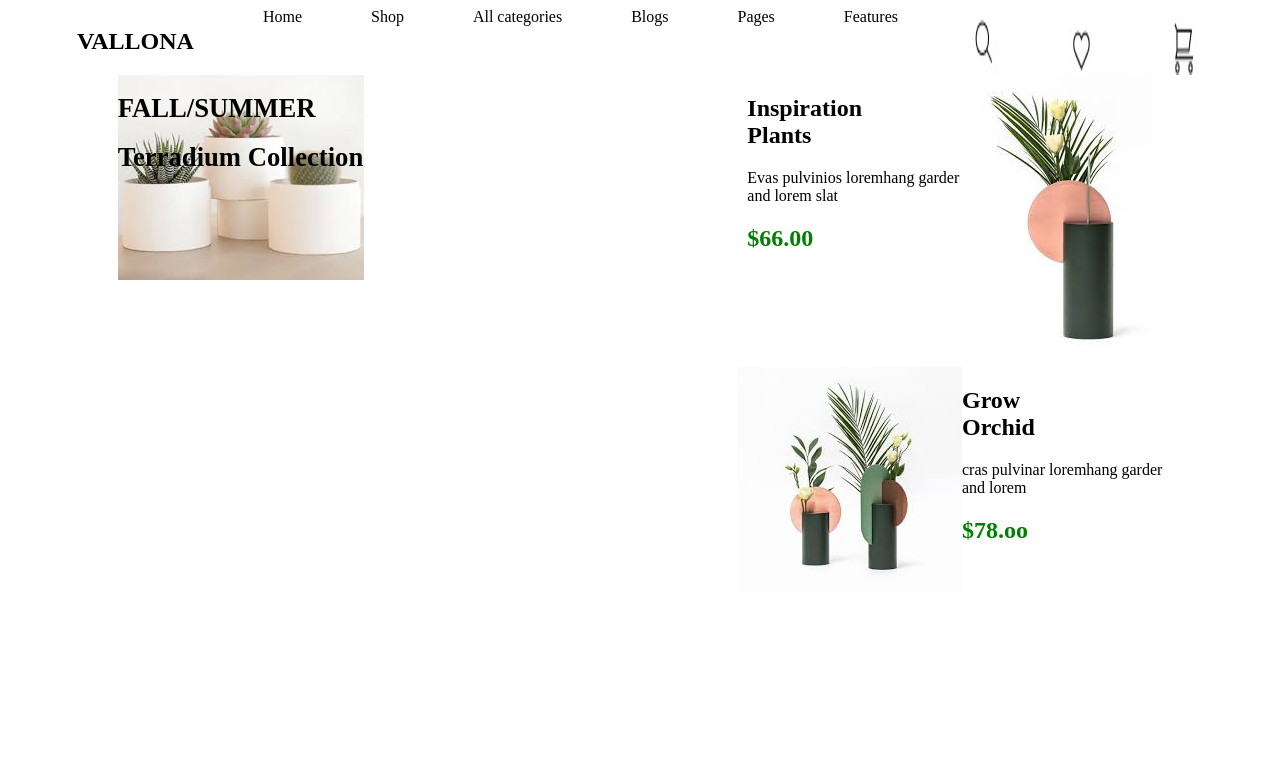
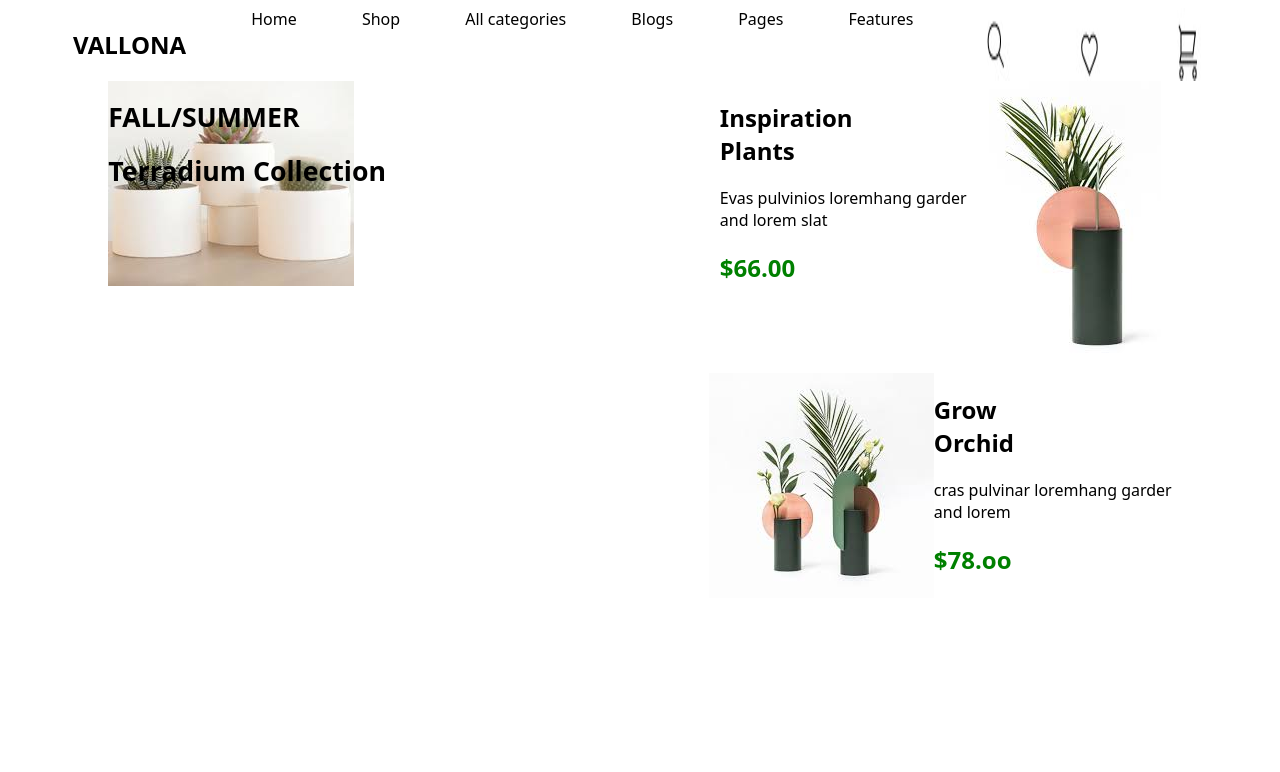
Before and after one commit to Faith-yiamat/Greenary_website, a plain HTML site: page index.html in a window 1280 px wide. Shown: the top 772 px of the page. Drawn offline with Linux system fonts and the light colour scheme.

Commit message:
add style

```diff
--- a/style.css
+++ b/style.css
@@ -25,7 +25,7 @@
 
 
 body{
-     /* font-family: system-ui, -apple-system, BlinkMacSystemFont, 'Segoe UI', Roboto, Oxygen, Ubuntu, Cantarell, 'Open Sans', 'Helvetica Neue', sans-serif;  */
+      font-family: system-ui, -apple-system, BlinkMacSystemFont, 'Segoe UI', Roboto, Oxygen, Ubuntu, Cantarell, 'Open Sans', 'Helvetica Neue', sans-serif;
 
 }
 .Inspiration{
```
